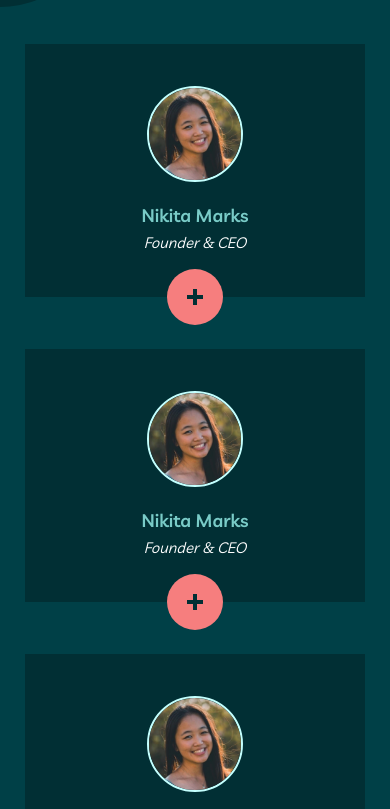
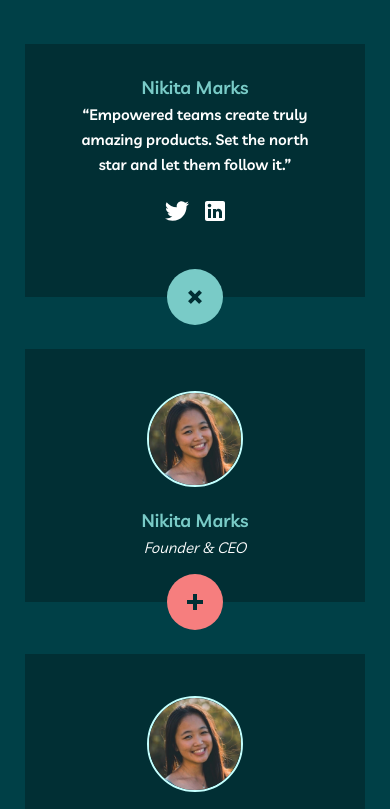
Before and after one commit to danielpsev/Find-the-best-TALENT, a plain HTML site: page pages/about.html in a window 390 px wide. Shown: the part 379-1188 px from the top of the page. Drawn offline with Linux system fonts and the light colour scheme.

Commit message:
about-staff

```diff
--- a/pages/about.html
+++ b/pages/about.html
@@ -56,11 +56,21 @@
                         <div class="stuff-section-items-grid">
                             <!--item-->
                             <div class="item-box">
-
-                                <div class="item--picture"><img src="../assets/images/avatar-nikita.jpg" alt="nikita"></div>
-                                <div class="item--name"><p class="body-1">Nikita Marks</p></div>
-                                <div class="item--description"><p class="body-2">Founder & CEO</p></div>
-                                <div class="item--more-information-btn"><svg xmlns="http://www.w3.org/2000/svg" width="16" height="16"><path fill="#012F34" fill-rule="evenodd" d="M10 0v5.999L16 6v4h-6v6H6v-6H0V6h6V0h4z"/></svg></div>
+                                <div class="item-main-content">
+                                    <div class="item--picture"><img src="../assets/images/avatar-nikita.jpg" alt="nikita"></div>
+                                    <div class="item--name"><p class="body-1">Nikita Marks</p></div>
+                                    <div class="item--description"><p class="body-2">Founder & CEO</p></div>
+                                    <div class="item--more-information-btn"><svg xmlns="http://www.w3.org/2000/svg" width="16" height="16"><path fill="#012F34" fill-rule="evenodd" d="M10 0v5.999L16 6v4h-6v6H6v-6H0V6h6V0h4z"/></svg></div>
+                               </div>
+                               <div class="item-second-content">
+                                  <div class="item--name"><p class="body-1">Nikita Marks</p></div>
+                                  <div class="item-second--description"><p class="body-2">“Empowered teams create truly amazing products. Set the north star and let them follow it.”</p></div>
+                                  <div class="item-second--soc-media">
+                                    <svg xmlns="http://www.w3.org/2000/svg" width="24" height="20"><path d="M24 2.557a9.83 9.83 0 01-2.828.775A4.932 4.932 0 0023.337.608a9.864 9.864 0 01-3.127 1.195A4.916 4.916 0 0016.616.248c-3.179 0-5.515 2.966-4.797 6.045A13.978 13.978 0 011.671 1.149a4.93 4.93 0 001.523 6.574 4.903 4.903 0 01-2.229-.616c-.054 2.281 1.581 4.415 3.949 4.89a4.935 4.935 0 01-2.224.084 4.928 4.928 0 004.6 3.419A9.9 9.9 0 010 17.54a13.94 13.94 0 007.548 2.212c9.142 0 14.307-7.721 13.995-14.646A10.025 10.025 0 0024 2.557z"/></svg>
+                                    <svg xmlns="http://www.w3.org/2000/svg" width="20" height="20"><path d="M18 0H2C.9 0 0 .9 0 2v16c0 1.1.9 2 2 2h16c1.1 0 2-.9 2-2V2c0-1.1-.9-2-2-2zM6 17H3V8h3v9zM4.5 6.3c-1 0-1.8-.8-1.8-1.8s.8-1.8 1.8-1.8 1.8.8 1.8 1.8-.8 1.8-1.8 1.8zM17 17h-3v-5.3c0-.8-.7-1.5-1.5-1.5s-1.5.7-1.5 1.5V17H8V8h3v1.2c.5-.8 1.6-1.4 2.5-1.4 1.9 0 3.5 1.6 3.5 3.5V17z"/></svg>
+                                  </div>
+                                  <div class="item--more-information-btn item--more-information-second-btn"><svg xmlns="http://www.w3.org/2000/svg" width="16" height="16"><path fill="#012F34" fill-rule="evenodd" d="M10 0v5.999L16 6v4h-6v6H6v-6H0V6h6V0h4z"/></svg></div>
+                                </div>
                             </div>
                             <!--item-->
                             <div class="item-box">
--- a/style/main.css
+++ b/style/main.css
@@ -478,12 +478,14 @@ footer nav ul li a{
 #about-stuff-section{
     position: relative;
     padding: 1px;
+    z-index: 1;
 }
 #about-stuff-section:before,
 #about-stuff-section:after{
     content: '';
     position: absolute;
     background-repeat: no-repeat;
+    z-index: -1;
 }
 #about-stuff-section:before{
     top: 0;
@@ -560,13 +562,45 @@ footer nav ul li a{
     cursor: pointer;
     background-color: var(--secondary-rapture-blue);
 }
+.stuff-section-items-grid .item-main-content{
+    display: none;
+    text-align: center;
+}
+.stuff-section-items-grid .item-second-content{
+    width: calc(100% - 96px);
+    text-align: center;
+}
+.stuff-section-items-grid .item-second--description{
+    color: var(--primary-white);
+}
+.stuff-section-items-grid .item-second--soc-media{
+    margin-top: 24px;
+    margin-bottom: 63px;
+    display: flex;
+    justify-content: center;
+    gap: 16px;
+}
+.stuff-section-items-grid .item-second--soc-media path{
+    fill: var(--primary-white);
+}
+.stuff-section-items-grid .item-second--soc-media svg:hover path{
+    cursor: pointer;
+    fill: var(--primary-light-coral);
+}
+.stuff-section-items-grid .item--more-information-second-btn svg{
+    transform: rotate(45deg);
+}
+.stuff-section-items-grid .item--more-information-second-btn{
+    background-color: var(--secondary-rapture-blue);
+}
+.stuff-section-items-grid .item--more-information-second-btn:hover{
+    background-color: var(--primary-light-coral);
+}
 /* Kodas skirtas tablet'ui */
 @media screen and (max-width: 1439px) {
     .wrapper{
         width: calc(100% - 75px);
     }
-
-/* karolis dirba čia */
 /* Header, Tablet */
     .header-img--talent {
         width: 126px;
@@ -578,9 +612,6 @@ footer nav ul li a{
     .header-link--about {
         margin-left: 40px;
     }
-    /* karolis baigia dirbti čia */
-
-
     h2{
         font-size: 32px;
         line-height: 32px;
@@ -647,8 +678,6 @@ footer nav ul li a{
     .wrapper{
         width: calc(100% - 48px);
     }
-
-    /* karolis dirba čia */
     /* Header, Mobile */
     .header-img--talent {
         width: 126px;
@@ -673,8 +702,6 @@ footer nav ul li a{
         height: 17px;
         cursor: pointer;
     }
-    /* karolis baigia dirbti čia */
-
     body{
         /* Panaikint užbaigus projektą */
         background-color: #251749;
@@ -723,8 +750,16 @@ footer nav ul li a{
         margin-top: 16px;
         text-align: center;
     }
+    #about-stuff-section:before{
+        height: 100px;
+        background-position: 0px -100px;
+    }
     .stuff-section-items-grid{
+        grid-auto-rows: unset;
         grid-template-columns: 1fr;
         grid-row-gap: 52px;
     }
+    .stuff-section-items-grid .item-box{
+        min-height: 253px;
+    }
 }
```
